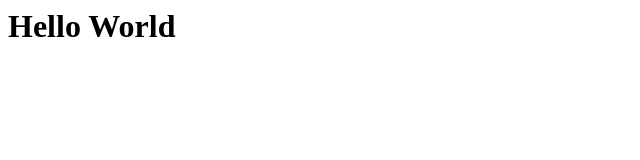
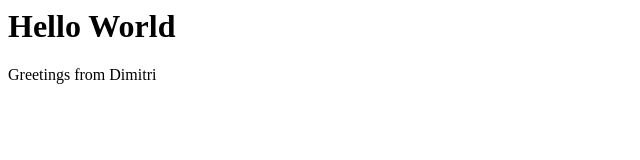
Before and after one commit to Dimtemp/websitefriday, a plain HTML site: page index.htm in a window 1280 px wide. Shown: the whole page, without its empty margins (0-640 px from the left). Drawn offline with Linux system fonts and the light colour scheme.

Commit message:
Update index.htm

```diff
--- a/index.htm
+++ b/index.htm
@@ -1,5 +1,6 @@
 <html>
 <body>
 <h1>Hello World</H1>
+  Greetings from Dimitri
 </body>
 </html>
```
